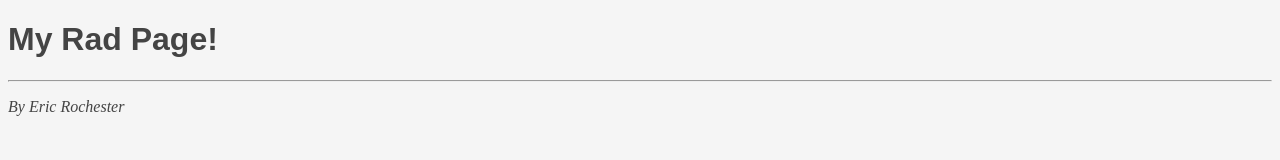
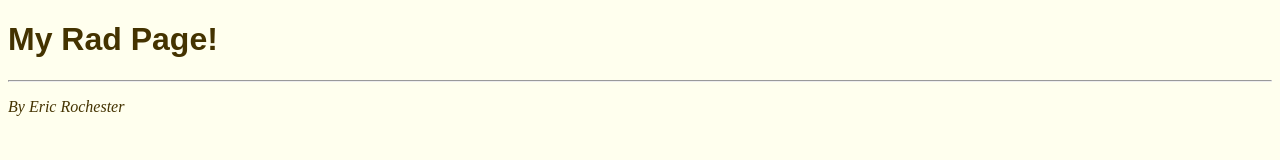
Before and after one commit to ericdmj/gitsite, a plain HTML site: page index.html in a window 1280 px wide. Drawn offline with Linux system fonts and the light colour scheme; a web font is replaced by a local one.

Commit message:
changed color scheme

```diff
--- a/index.html
+++ b/index.html
@@ -8,9 +8,9 @@
     <link href='http://fonts.googleapis.com/css?family=Rosarivo:400,400italic|Montserrat+Alternates:400,700|Montaga' rel='stylesheet' type='text/css'>
     <style type="text/css" media="screen">
       body {
-        background-color: whitesmoke;
         font-family: 'Montaga', serif;
-        color: #444;
+        background-color: #ffe;
+        color: #430;
       }
       h1, h2 {
         font-family: 'Montserrate Alternates', sans-serif;
```
